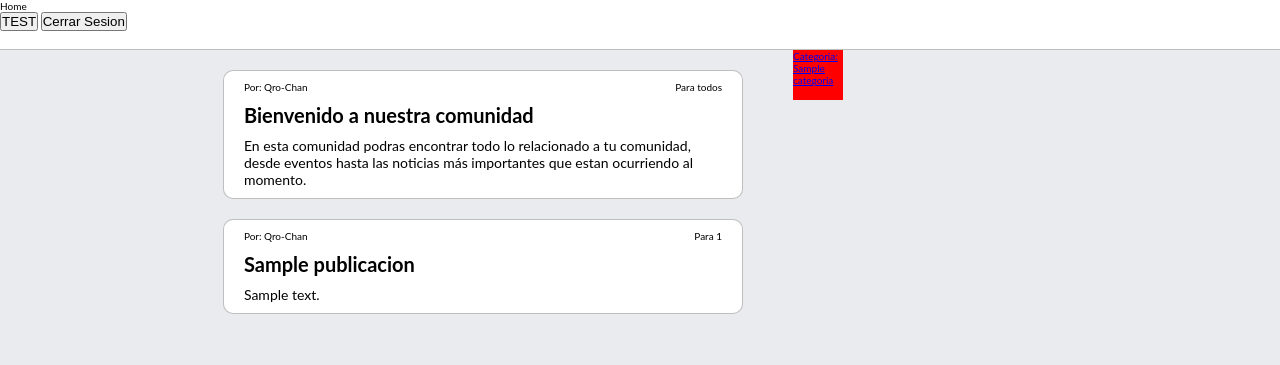
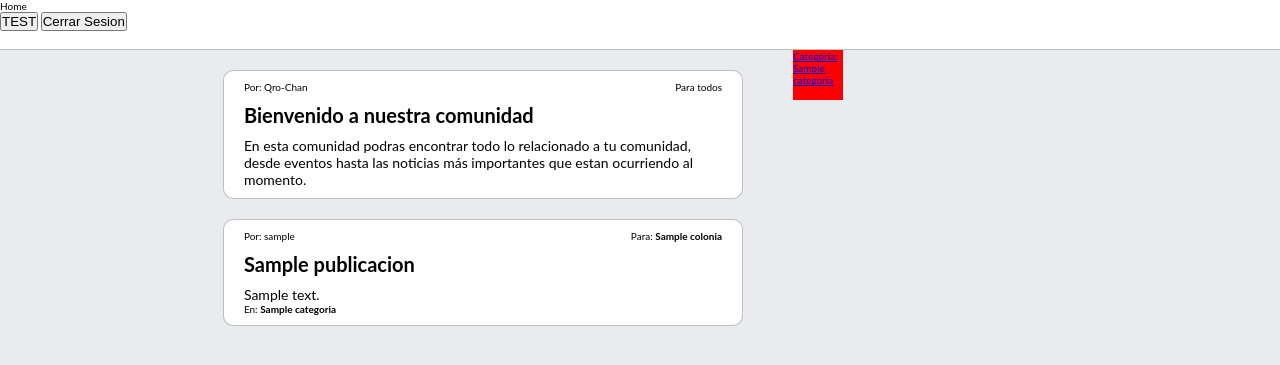
Before and after one commit to urimeba/proyectoWeb, a Django app: template proyecto/templates/base.html in a window 1280 px wide. Shown: the top 365 px of the page. Run offline with Django 3.2, Linux system fonts and the light colour scheme; the template is opened without the code that fills it: most values are stand-ins (such as "Sample title", 1, 10 or a date in 2020).

Commit message:
*changed* pubs, cat, SQL

```diff
--- a/SQL.txt
+++ b/SQL.txt
@@ -63,3 +63,8 @@ INSERT INTO `publicaciones_publicaciones`
 (`titulo`, `descripcion`, `categoria_id`, `colonia_id`, `usuario_id`)
 VALUES
 ('Tiradero de agua de Vecinos Zaragoza', "Hola a todos, perdon por el titulo, pero se les pide atentamente a todos los vecinos, especialmente a los de la Avenida Zaragoza, esten alertas con sus tomas de agua. Esto debido a que estos ultimos dias ha habido una serie de fugas de agua dentro de sus hogares. Cuidemos el agua. De antemano, gracias.", 2,1,4);
+
+INSERT INTO `publicaciones_publicaciones`
+(`titulo`, `descripcion`, `categoria_id`, `colonia_id`, `usuario_id`)
+VALUES
+('Perros sin hogar', "Se hace la mas atenta invitacion a todos los habitantes de esta colonia a adoptar un perrito sin hogar, esto debido a la problematica actual de sobreproblacion de ellos. Ademas, llevaremos a cabo el traslado de todos los perritos a la veterinaria municipal el dia 30 de este mes, para su castracion. Si algun gusta apoyar con esta ultima actividad favor de comentar aqui, y si es posible, tambien su domicilio", 4,1,1);
--- a/proyecto/Apps/Categorias/views.py
+++ b/proyecto/Apps/Categorias/views.py
@@ -1,7 +1,9 @@
 from django.shortcuts import render, redirect, HttpResponse
 from Apps.Categorias import models as models_categorias
 from Apps.Publicaciones import models as models_publicaciones
+from Apps.Colonias import models as models_colonias
 from django.db.models import Count
+from django.contrib.auth.models import User
 
 # Create your views here.
 def obtenerCategorias(request):
--- a/proyecto/Apps/Publicaciones/urls.py
+++ b/proyecto/Apps/Publicaciones/urls.py
@@ -18,4 +18,5 @@ from django.urls import path, include
 from Apps.Publicaciones import views as views_publicaciones
 
 urlpatterns = [
+    path('obtenerPostsCategoria/<int:pk>', views_publicaciones.obtenerPostsCategorias, name="obtenerPostsCategoria"),
 ]
--- a/proyecto/templates/base.html
+++ b/proyecto/templates/base.html
@@ -21,9 +21,11 @@
 
 	<div class="Derecha">
 		{% for categoria in categorias %}
-			<div style="width: 50px; height: 50px; background: red">
-				<a href="obtenerPostCategoria({{ categoria.id }})">Categoria: {{ categoria.titulo }}</a>
+		<a href="{% url 'obtenerPostsCategoria' pk=categoria.id %}">
+			<div style="width: 50px; height: 50px; background: red" >
+				Categoria: {{ categoria.titulo }}
 			</div>
+		</a>
 		{% endfor %}
 
 	</div>
@@ -49,13 +51,13 @@
 		</div>
 
 		{% for publicacion in publicaciones %}
-		<div class="Tarjeta">
+		<div class="Tarjeta" >
 			<div class="info">
 				<div class="info2">
-					<p>Por: Qro-Chan</p>
+					<p>Por: {{ publicacion.usuario.usuario.username}}</p>
 				</div>
 				<div class="fecha">
-					<p>Para {{ publicacion.colonia_id }}</p>
+					<p>Para: <b>{{ publicacion.colonia.nombre }}</b></p>
 				</div>
 			</div>
 
@@ -66,6 +68,11 @@
 			<div class="contenido">
 				<p>{{ publicacion.descripcion }}</p>
 			</div>
+
+			<div class="categoria">
+				<p>En: <b>{{ publicacion.categoria.titulo }}</b></p>
+
+			</div>
 		</div>
 		{% endfor %}
 
```
Also changed, not shown: proyecto/Apps/Publicaciones/views.py (+11 -0 lines).
